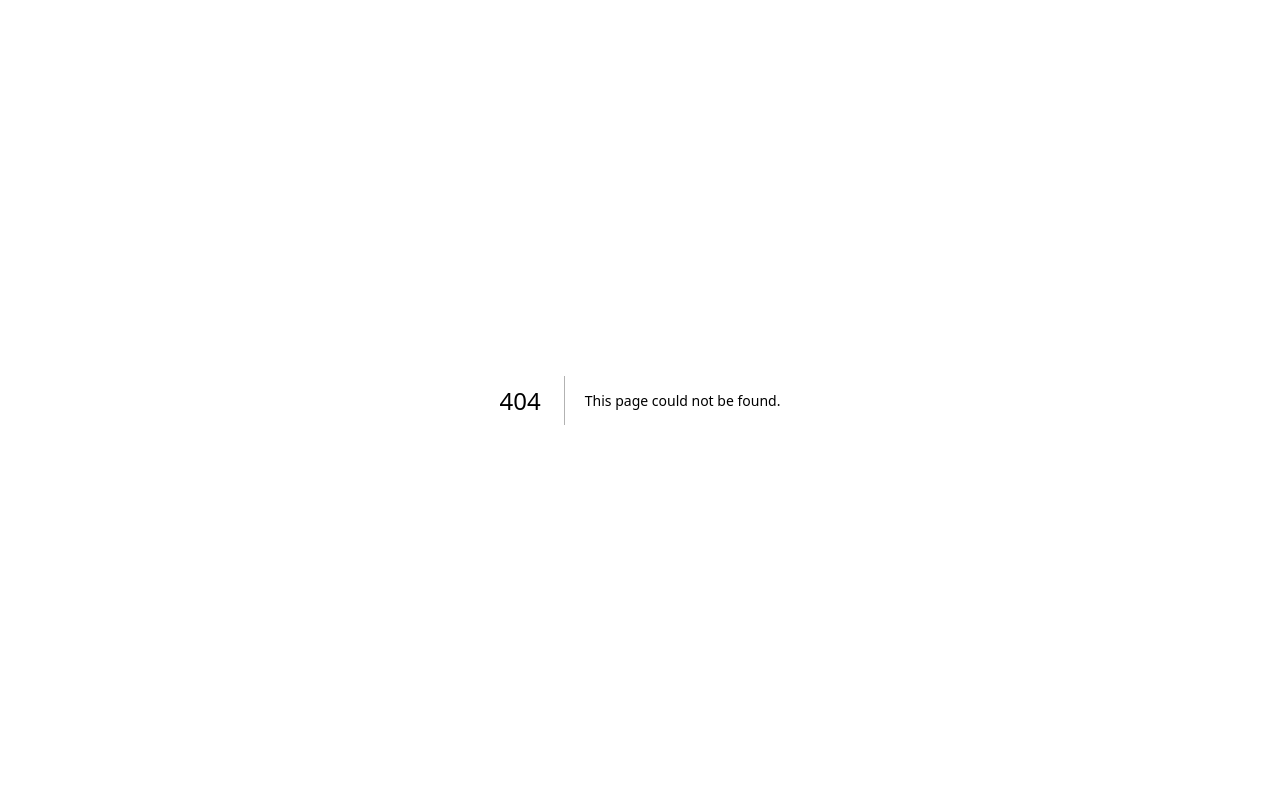
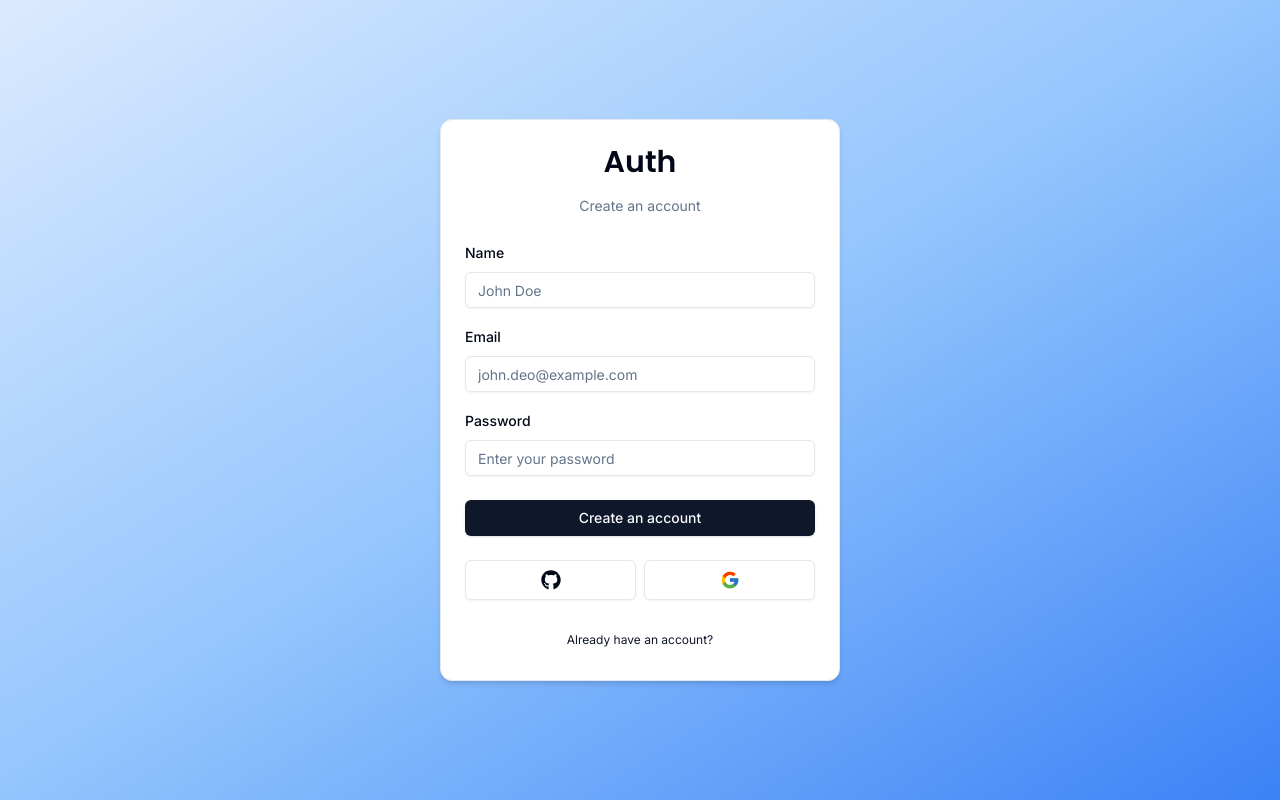
Before and after one commit to undefined-dev74/auth_v5, a Next.js app: page /auth/register in a window 1280 px wide. Before the commit this address had no page. Built offline with nearby package versions, Linux system fonts and the light colour scheme.

Commit message:
feat : added register form , schema and server actions

```diff
--- /dev/null
+++ b/actions/register.ts
@@ -0,0 +1,15 @@
+"use server";
+
+import { RegisterSchema } from "@/schema";
+import * as z from "zod";
+
+export const register = async (values: z.infer<typeof RegisterSchema>) => {
+  console.log(values);
+  const validatedFields = RegisterSchema.safeParse(values);
+
+  if (!validatedFields.success) {
+    return { error: "Invalid fields" };
+  }
+
+  return { success: "Email sent!" };
+};
--- /dev/null
+++ b/app/auth/register/page.tsx
@@ -0,0 +1,7 @@
+import { RegisterForm } from "@/components/auth/register-form";
+
+const RegisterPage = () => {
+  return <RegisterForm />;
+};
+
+export default RegisterPage;
--- /dev/null
+++ b/components/auth/register-form.tsx
@@ -0,0 +1,123 @@
+"use client";
+import { register } from "@/actions/register";
+import { FormError } from "@/components/form-error";
+import { FormSuccess } from "@/components/form-success";
+import { Button } from "@/components/ui/button";
+import {
+  Form,
+  FormControl,
+  FormField,
+  FormItem,
+  FormLabel,
+  FormMessage,
+} from "@/components/ui/form";
+import { Input } from "@/components/ui/input";
+import { RegisterSchema } from "@/schema";
+import { zodResolver } from "@hookform/resolvers/zod";
+import { useState, useTransition } from "react";
+import { useForm } from "react-hook-form";
+import { z } from "zod";
+import CardWrapper from "./card-wrapper";
+
+export const RegisterForm = () => {
+  const [isPending, setTransition] = useTransition();
+  const [error, setError] = useState<string | undefined>("");
+  const [success, setSuccess] = useState<string | undefined>("");
+
+  const form = useForm<z.infer<typeof RegisterSchema>>({
+    resolver: zodResolver(RegisterSchema),
+    defaultValues: {
+      email: "",
+      password: "",
+      name: "",
+    },
+  });
+
+  const onSubmit = (values: z.infer<typeof RegisterSchema>) => {
+    console.log(values);
+    setError("");
+    setSuccess("");
+    setTransition(() => {
+      register(values).then((data) => {
+        console.log("DATA", data);
+        setError(data.error);
+        setSuccess(data.success);
+      });
+    });
+  };
+  return (
+    <CardWrapper
+      headerLabel="Create an account"
+      backButtonLabel="Already have an account?"
+      backButtonHref="/auth/login"
+      showSocial
+    >
+      <Form {...form}>
+        <form onSubmit={form.handleSubmit(onSubmit)} className="space-y-6">
+          <div className="space-y-4">
+            <FormField
+              control={form.control}
+              name="name"
+              render={({ field }) => (
+                <FormItem>
+                  <FormLabel>Name</FormLabel>
+                  <FormControl>
+                    <Input
+                      {...field}
+                      disabled={isPending}
+                      placeholder="John Doe"
+                      type="name"
+                    />
+                  </FormControl>
+                  <FormMessage />
+                </FormItem>
+              )}
+            />
+            <FormField
+              control={form.control}
+              name="email"
+              render={({ field }) => (
+                <FormItem>
+                  <FormLabel>Email</FormLabel>
+                  <FormControl>
+                    <Input
+                      {...field}
+                      disabled={isPending}
+                      placeholder="john.deo@example.com"
+                      type="email"
+                    />
+                  </FormControl>
+                  <FormMessage />
+                </FormItem>
+              )}
+            />
+            <FormField
+              control={form.control}
+              name="password"
+              render={({ field }) => (
+                <FormItem>
+                  <FormLabel>Password</FormLabel>
+                  <FormControl>
+                    <Input
+                      {...field}
+                      disabled={isPending}
+                      placeholder="Enter your password"
+                      type="password"
+                    />
+                  </FormControl>
+                  <FormMessage />
+                </FormItem>
+              )}
+            />
+          </div>
+          {}
+          <FormError message={error} />
+          <FormSuccess message={success} />
+          <Button disabled={isPending} type="submit" className="w-full">
+            Create an account
+          </Button>
+        </form>
+      </Form>
+    </CardWrapper>
+  );
+};
--- a/schema/index.ts
+++ b/schema/index.ts
@@ -4,3 +4,9 @@
   email: z.string().email({ message: "Email is required" }),
   password: z.string().min(1, { message: "Password is required" }),
 });
+
+export const RegisterSchema = z.object({
+  email: z.string().email({ message: "Email is required" }),
+  password: z.string().min(6, { message: "Minimum 6 characters required" }),
+  name: z.string().min(1, { message: "name is required" }),
+});
```
